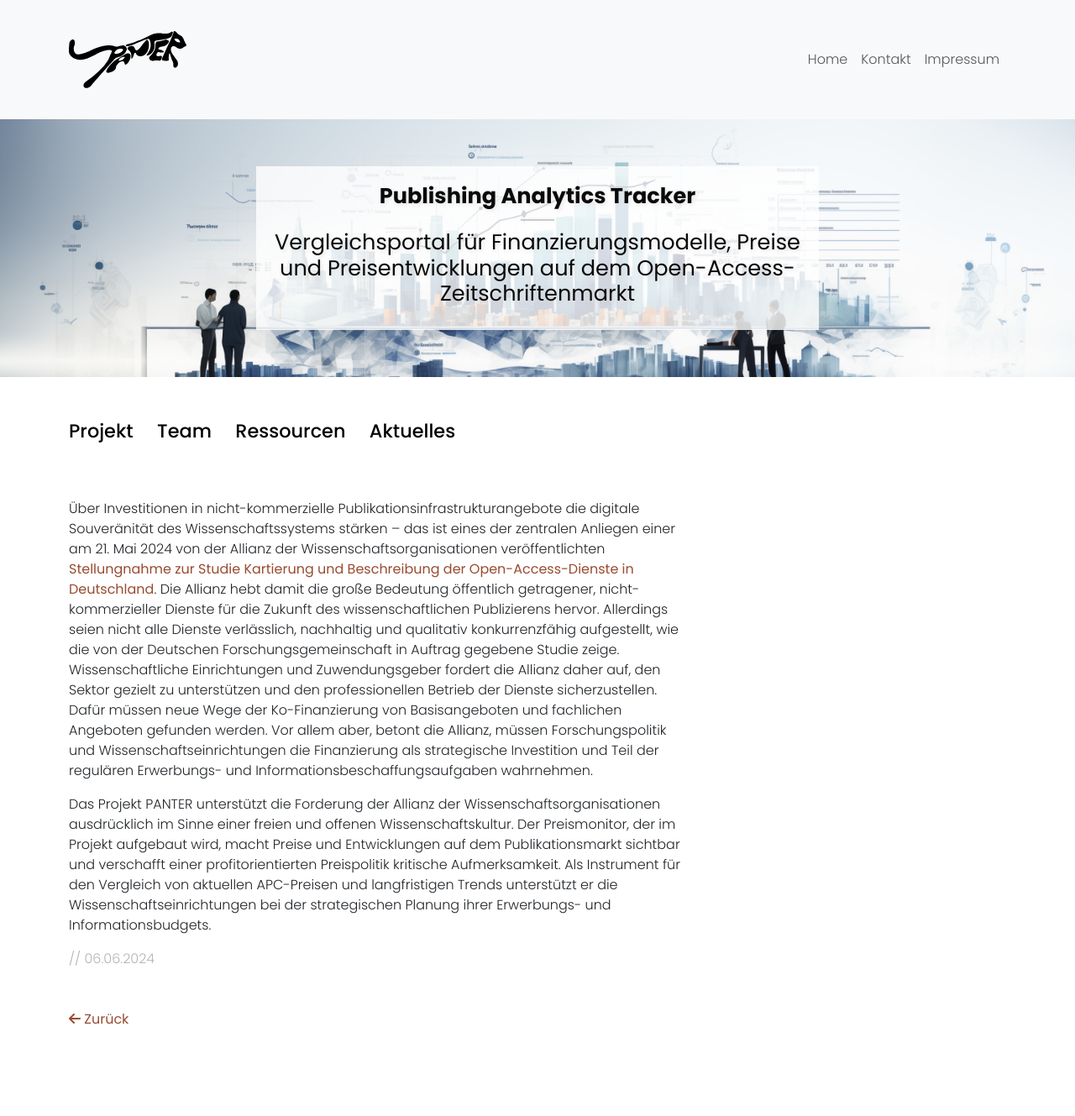
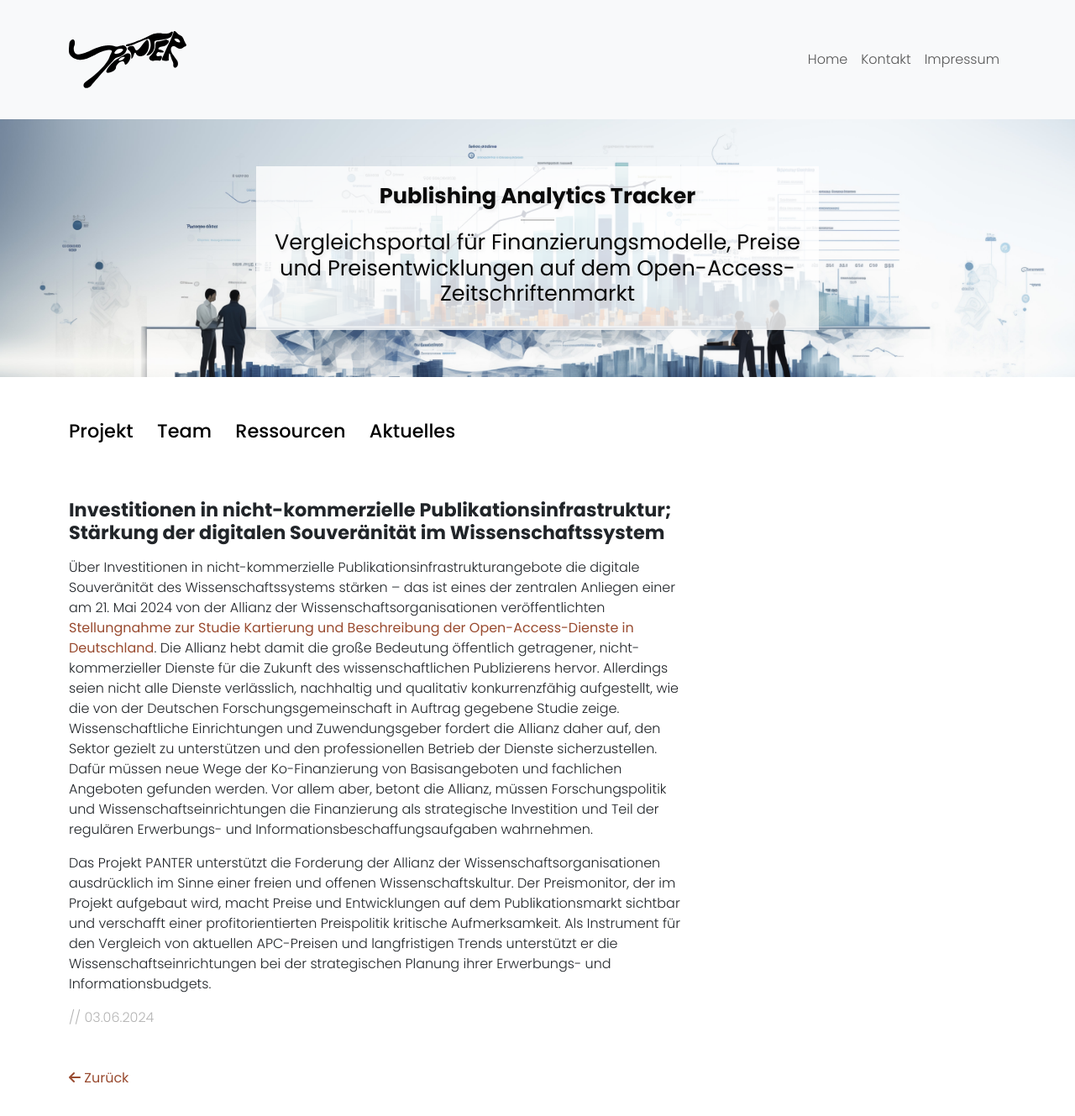
Before and after one commit to panter-project/panter-project.github.io, a Jekyll site: the page built from _posts/2024-06-03-Open-Access-Dienste.markdown, in a window 1280 px wide and 1400 px high, cut to the strip 0-1364 px from the top of the window. Shown: the top 1329 px of the strip at 84% size. Built offline with Jekyll 4.4.1, drawn with Linux system fonts in a browser that asks for light colours; our own code applies the rules of GitHub Pages for plain Markdown files.

Commit message:
Update 2024-06-03-Open-Access-Dienste.markdown

```diff
--- a/_posts/2024-06-03-Open-Access-Dienste.markdown
+++ b/_posts/2024-06-03-Open-Access-Dienste.markdown
@@ -1,7 +1,7 @@
 ---
 layout: post
 category: news
-title: Investitionen in nicht-kommerzielle Publikationsinfrastruktur: Stärkung der digitalen Souveränität im Wissenschaftssystem
+title: Investitionen in nicht-kommerzielle Publikationsinfrastruktur; Stärkung der digitalen Souveränität im Wissenschaftssystem
 description: |
     PANTER unterstützt die Forderung der Allianz der Wissenschaftsorganisationen ausdrücklich im Sinne einer freien und offenen Wissenschaftskultur.
 ---
```
